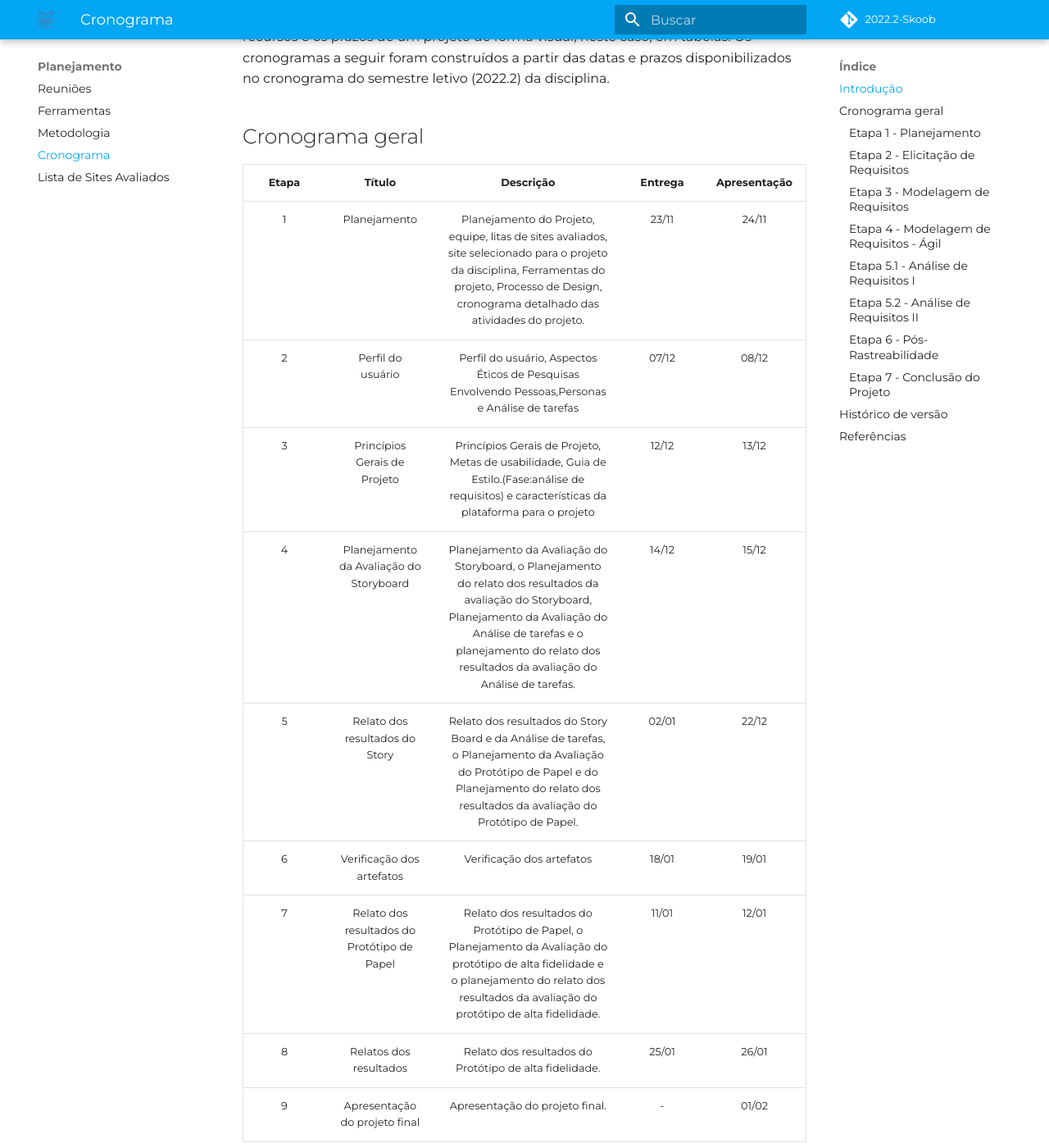
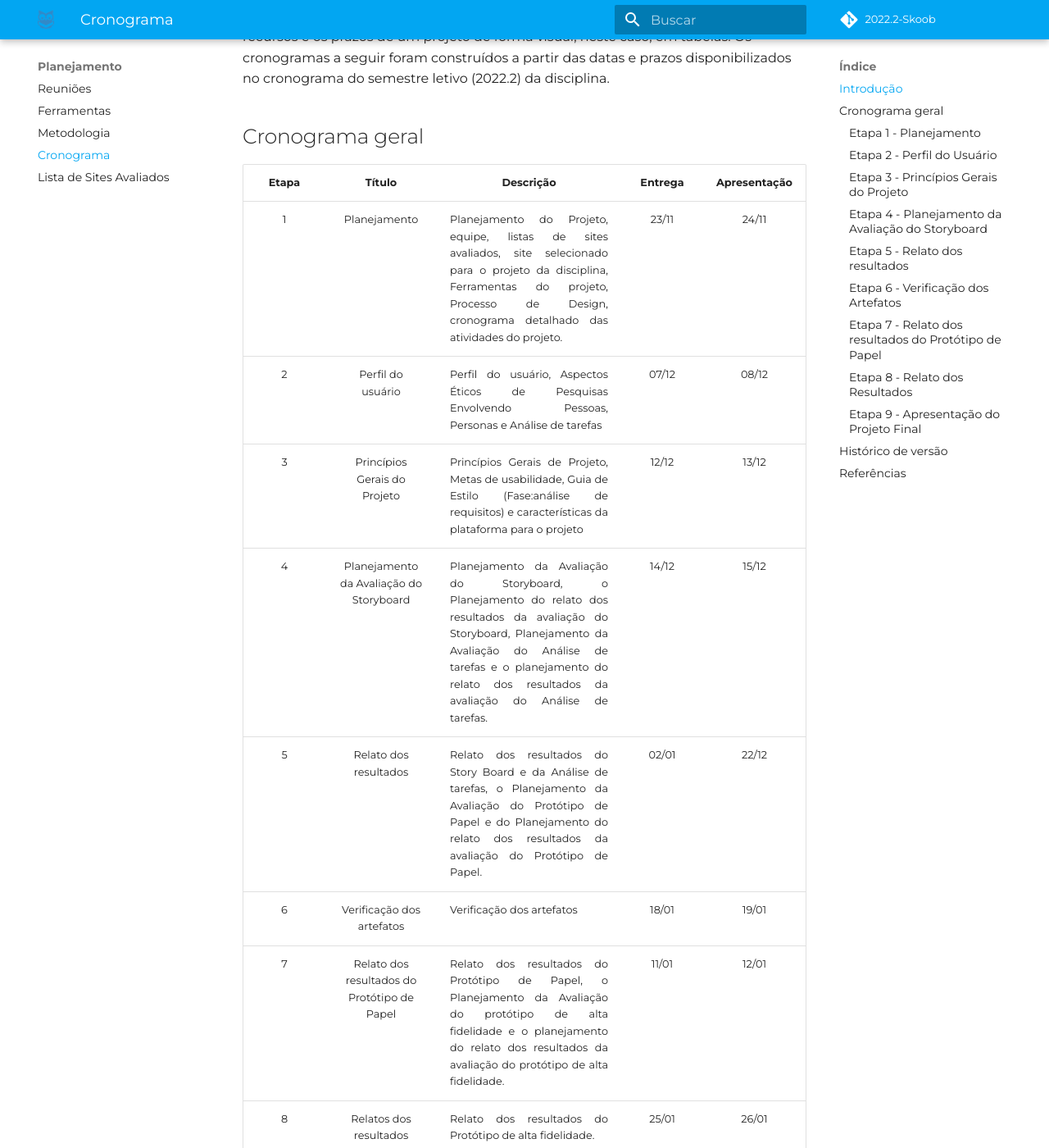
Before and after one commit to Interacao-Humano-Computador/2022.2-Skoob, an MkDocs documentation site: the page built from docs/planejamento/cronograma.md, in a window 1280 px wide and 1400 px high, scrolled down 272 px. Shown: the whole window at 82% size. Built offline with MkDocs 1.6.1 and Material for MkDocs 9.7.7, drawn with Linux system fonts in a browser that asks for light colours; some web fonts are replaced; comment, search, counter and statistics services are not loaded; some of the changed text lies outside the part shown.

Commit message:
finalizando cronograma inicial

```diff
--- a/docs/planejamento/cronograma.md
+++ b/docs/planejamento/cronograma.md
@@ -6,36 +6,36 @@ O cronograma é uma ferramenta que tem como objetivo organizar as atividades, os
 
 ## Cronograma geral
 
-| Etapa |                   Título                    |                                                                                                                 Descrição                                                                                                                  | Entrega | Apresentação |
-| :---: | :-----------------------------------------: | :----------------------------------------------------------------------------------------------------------------------------------------------------------------------------------------------------------------------------------------: | :-----: | :----------: |
-|   1   |                Planejamento                 |                   Planejamento do Projeto, equipe, litas de sites avaliados, site selecionado para o projeto da disciplina, Ferramentas do projeto, Processo de Design, cronograma detalhado das atividades do projeto.                    |  23/11  |    24/11     |
-|   2   |              Perfil do usuário              |                                                                      Perfil do usuário, Aspectos Éticos de Pesquisas Envolvendo Pessoas,Personas e Análise de tarefas                                                                      |  07/12  |    08/12     |
-|   3   |        Princípios Gerais de Projeto         |                                               Princípios Gerais de Projeto, Metas de usabilidade, Guia de Estilo.(Fase:análise de requisitos) e características da plataforma para o projeto                                               |  12/12  |    13/12     |
-|   4   |   Planejamento da Avaliação do Storyboard   | Planejamento da Avaliação do Storyboard, o Planejamento do relato dos resultados da avaliação do Storyboard, Planejamento da Avaliação do Análise de tarefas e o planejamento do relato dos resultados da avaliação do Análise de tarefas. |  14/12  |    15/12     |
-|   5   |       Relato dos resultados do Story        |                       Relato dos resultados do Story Board e da Análise de tarefas, o Planejamento da Avaliação do Protótipo de Papel e do Planejamento do relato dos resultados da avaliação do Protótipo de Papel.                       |  02/01  |    22/12     |
-|   6   |          Verificação dos artefatos          |                                                                                                         Verificação dos artefatos                                                                                                          |  18/01  |    19/01     |
-|   7   | Relato dos resultados do Protótipo de Papel |                      Relato dos resultados do Protótipo de Papel, o Planejamento da Avaliação do protótipo de alta fidelidade e o planejamento do relato dos resultados da avaliação do protótipo de alta fidelidade.                      |  11/01  |    12/01     |
-|   8   |           Relatos dos resultados            |                                                                                           Relato dos resultados do Protótipo de alta fidelidade.                                                                                           |  25/01  |    26/01     |
-|   9   |        Apresentação do projeto final        |                                                                                                       Apresentação do projeto final.                                                                                                       |    -    |    01/02     |
+| Etapa |                   Título                    |                                                                                                                                   Descrição                                                                                                                                    | Entrega | Apresentação |
+| :---: | :-----------------------------------------: | :----------------------------------------------------------------------------------------------------------------------------------------------------------------------------------------------------------------------------------------------------------------------------: | :-----: | :----------: |
+|   1   |                Planejamento                 |                  <p style="text-align: justify;">Planejamento do Projeto, equipe, listas de sites avaliados, site selecionado para o projeto da disciplina, Ferramentas do projeto, Processo de Design, cronograma detalhado das atividades do projeto. </p>                   |  23/11  |    24/11     |
+|   2   |              Perfil do usuário              |                                                                    <p style="text-align: justify;"> Perfil do usuário, Aspectos Éticos de Pesquisas Envolvendo Pessoas, Personas e Análise de tarefas </p>                                                                     |  07/12  |    08/12     |
+|   3   |        Princípios Gerais do Projeto         |                                              <p style="text-align: justify;"> Princípios Gerais de Projeto, Metas de usabilidade, Guia de Estilo (Fase:análise de requisitos) e características da plataforma para o projeto </p>                                              |  12/12  |    13/12     |
+|   4   |   Planejamento da Avaliação do Storyboard   | <p style="text-align: justify;">Planejamento da Avaliação do Storyboard, o Planejamento do relato dos resultados da avaliação do Storyboard, Planejamento da Avaliação do Análise de tarefas e o planejamento do relato dos resultados da avaliação do Análise de tarefas.</p> |  14/12  |    15/12     |
+|   5   |            Relato dos resultados            |                      <p style="text-align: justify;"> Relato dos resultados do Story Board e da Análise de tarefas, o Planejamento da Avaliação do Protótipo de Papel e do Planejamento do relato dos resultados da avaliação do Protótipo de Papel. </p>                      |  02/01  |    22/12     |
+|   6   |          Verificação dos artefatos          |                                                                                                        <p style="text-align: justify;"> Verificação dos artefatos </p>                                                                                                         |  18/01  |    19/01     |
+|   7   | Relato dos resultados do Protótipo de Papel |                     <p style="text-align: justify;"> Relato dos resultados do Protótipo de Papel, o Planejamento da Avaliação do protótipo de alta fidelidade e o planejamento do relato dos resultados da avaliação do protótipo de alta fidelidade.</p>                      |  11/01  |    12/01     |
+|   8   |           Relatos dos resultados            |                                                                                          <p style="text-align: justify;"> Relato dos resultados do Protótipo de alta fidelidade.</p>                                                                                           |  25/01  |    26/01     |
+|   9   |        Apresentação do projeto final        |                                                                                                      <p style="text-align: justify;"> Apresentação do projeto final. </p>                                                                                                      |    -    |    01/02     |
 
 <figcaption align="center">Tabela 1: Cronograma geral das entregas.</figcaption>
 
 ### Etapa 1 - Planejamento
 
-|      Tarefa       |            Autor            | Entrega |           Revisor           | Revisão | Início da Realização | Fim da Realização |
-| :---------------: | :-------------------------: | :-----: | :-------------------------: | :-----: | :------------------: | :---------------: |
-|  Criação da Wiki  |       Hellen Fernanda       |  11/11  |         Lucas Lopes         |  11/11  |        10/11         |       10/11       |
-|  Página Inicial   |       Hellen Fernanda       |  19/11  |         Caio Vitor          |  19/11  |        10/11         |       17/11       |
-|   Planejamento    |      Wildemberg Sales       |  19/11  | Hellen Fernanda, João Pedro |  19/11  |        15/11         |       15/11       |
-|    Cronograma     |         Lucas Lopes         |  19/11  |       Hellen Fernanda       |  19/11  |        15/11         |       16/11       |
-|   Lista de Apps   |      Philipe de Sousa       |  19/11  |      Wildemberg Sales       |  19/11  |        15/11         |       17/11       |
-|    Ferramentas    |         João Pedro          |  19/11  |      Wildemberg Sales       |  19/11  |        15/11         |       15/11       |
-|   Rich Picture    | Hellen Fernanda, Caio Vitor |  19/11  |         Lucas Lopes         |  19/11  |        06/11         |        ---        |
-| Atas das Reuniões |         Lucas Lopes         |  19/11  |      Philipe de Sousa       |  19/11  |        15/11         |       17/11       |
+|                  Tarefa                   |      Autor       | Entrega |           Revisor           | Revisão | Início da Realização | Fim da Realização |
+| :---------------------------------------: | :--------------: | :-----: | :-------------------------: | :-----: | :------------------: | :---------------: |
+|              Criação da Wiki              |   Lucas Lopes    |  11/11  |         Lucas Lopes         |  11/11  |        10/11         |       10/11       |
+|              Página Inicial               | Phelipe de Souza |  19/11  |         Lucas Lopes         |  21/11  |        10/11         |       17/11       |
+|               Planejamento                | Wildemberg Sales |  19/11  | Hellen Fernanda, João Pedro |  21/11  |        15/11         |       15/11       |
+|                Cronograma                 | Hellen Fernanda  |  19/11  |         Lucas Lopes         |  21/11  |        15/11         |       16/11       |
+| Lista de sites avaliados e site escolhido |    Caio Vitor    |  19/11  |      Phelipe de Souza       |  21/11  |        21/11         |       17/11       |
+|          Ferramentas do Projeto           |    João Pedro    |  19/11  |      Wildemberg Sales       |  21/11  |        21/11         |       15/11       |
+|        Processo de Design adotado         |    João Pedro    |  19/11  |         Caio Vitor          |  21/11  |        06/11         |        ---        |
+|          Atas das Reuniões 1 e 2          |   Lucas Lopes    |  19/11  |         Caio Vitor          |  21/11  |        15/11         |       17/11       |
 
 <figcaption align="center">Tabela 2: Atividades específicas referentes à etapa 1.</figcaption>
 
-### Etapa 2 - Elicitação de Requisitos
+### Etapa 2 - Perfil do Usuário
 
 | Tarefa | Autor | Entrega | Revisor | Revisão | Início da Realização | Fim da Realização |
 | :----: | :---: | :-----: | :-----: | :-----: | :------------------: | :---------------: |
@@ -43,7 +43,7 @@ O cronograma é uma ferramenta que tem como objetivo organizar as atividades, os
 
 <figcaption align="center">Tabela 3: Atividades específicas referentes à etapa 2.</figcaption>
 
-### Etapa 3 - Modelagem de Requisitos
+### Etapa 3 - Princípios Gerais do Projeto
 
 | Tarefa | Autor | Entrega | Revisor | Revisão | Início da Realização | Fim da Realização |
 | :----: | :---: | :-----: | :-----: | :-----: | :------------------: | :---------------: |
@@ -51,7 +51,7 @@ O cronograma é uma ferramenta que tem como objetivo organizar as atividades, os
 
 <figcaption align="center">Tabela 4: Atividades específicas referentes à etapa 3.</figcaption>
 
-### Etapa 4 - Modelagem de Requisitos - Ágil
+### Etapa 4 - Planejamento da Avaliação do Storyboard
 
 | Tarefa | Autor | Entrega | Revisor | Revisão | Início da Realização | Fim da Realização |
 | :----: | :---: | :-----: | :-----: | :-----: | :------------------: | :---------------: |
@@ -59,43 +59,52 @@ O cronograma é uma ferramenta que tem como objetivo organizar as atividades, os
 
 <figcaption align="center">Tabela 5: Atividades específicas referentes à etapa 4.</figcaption>
 
-### Etapa 5.1 - Análise de Requisitos I
+### Etapa 5 - Relato dos resultados
 
 | Tarefa | Autor | Entrega | Revisor | Revisão | Início da Realização | Fim da Realização |
 | :----: | :---: | :-----: | :-----: | :-----: | :------------------: | :---------------: |
 |  XXXX  | XXXX  |  XXXX   |  XXXX   |  XXXX   |         XXXX         |       XXXX        |
 
-<figcaption align="center">Tabela 6: Atividades específicas referentes à etapa 5.1.</figcaption>
+<figcaption align="center">Tabela 6: Atividades específicas referentes à etapa 5.</figcaption>
 
-### Etapa 5.2 - Análise de Requisitos II
+### Etapa 6 - Verificação dos Artefatos
 
 | Tarefa | Autor | Entrega | Revisor | Revisão | Início da Realização | Fim da Realização |
 | :----: | :---: | :-----: | :-----: | :-----: | :------------------: | :---------------: |
 |  XXXX  | XXXX  |  XXXX   |  XXXX   |  XXXX   |         XXXX         |       XXXX        |
 
-<figcaption align="center">Tabela 7: Atividades específicas referentes à etapa 5.2.</figcaption>
+<figcaption align="center">Tabela 7: Atividades específicas referentes à etapa 6.</figcaption>
 
-### Etapa 6 - Pós-Rastreabilidade
+### Etapa 7 - Relato dos resultados do Protótipo de Papel
 
 | Tarefa | Autor | Entrega | Revisor | Revisão | Início da Realização | Fim da Realização |
 | :----: | :---: | :-----: | :-----: | :-----: | :------------------: | :---------------: |
 |  XXXX  | XXXX  |  XXXX   |  XXXX   |  XXXX   |         XXXX         |       XXXX        |
 
-<figcaption align="center">Tabela 8: Atividades específicas referentes à etapa 6.</figcaption>
+<figcaption align="center">Tabela 8: Atividades específicas referentes à etapa 7.</figcaption>
 
-### Etapa 7 - Conclusão do Projeto
+### Etapa 8 - Relato dos Resultados
 
 | Tarefa | Autor | Entrega | Revisor | Revisão | Início da Realização | Fim da Realização |
 | :----: | :---: | :-----: | :-----: | :-----: | :------------------: | :---------------: |
 |  XXXX  | XXXX  |  XXXX   |  XXXX   |  XXXX   |         XXXX         |       XXXX        |
 
-<figcaption align="center">Tabela 9: Atividades específicas referentes à etapa 7.</figcaption>
+<figcaption align="center">Tabela 9: Atividades específicas referentes à etapa 8.</figcaption>
+
+### Etapa 9 - Apresentação do Projeto Final
+
+| Tarefa | Autor | Entrega | Revisor | Revisão | Início da Realização | Fim da Realização |
+| :----: | :---: | :-----: | :-----: | :-----: | :------------------: | :---------------: |
+|  XXXX  | XXXX  |  XXXX   |  XXXX   |  XXXX   |         XXXX         |       XXXX        |
+
+<figcaption align="center">Tabela 9: Atividades específicas referentes à etapa 9.</figcaption>
 
 ## Histórico de versão
 
-| Versão |    Data    |            Descrição             |      Autor      |   Revisor   |
-| :----: | :--------: | :------------------------------: | :-------------: | :---------: |
-|  0.1   | 18/11/2022 | Criação dos cronogramas iniciais | Hellen Fernanda | Lucas Lopes |
+| Versão |    Data    |             Descrição             |      Autor      |   Revisor   |
+| :----: | :--------: | :-------------------------------: | :-------------: | :---------: |
+|  0.1   | 18/11/2022 | Criação dos cronogramas iniciais  | Hellen Fernanda | Lucas Lopes |
+|  0.2   | 20/11/2022 | Finalização do cronograma inicial | Hellen Fernanda | Caio Vitor  |
 
 ## Referências
 
```
Also changed, not shown: docs/index.md (+1 -1 lines), docs/planejamento/metodologia.md (+11 -5 lines).
